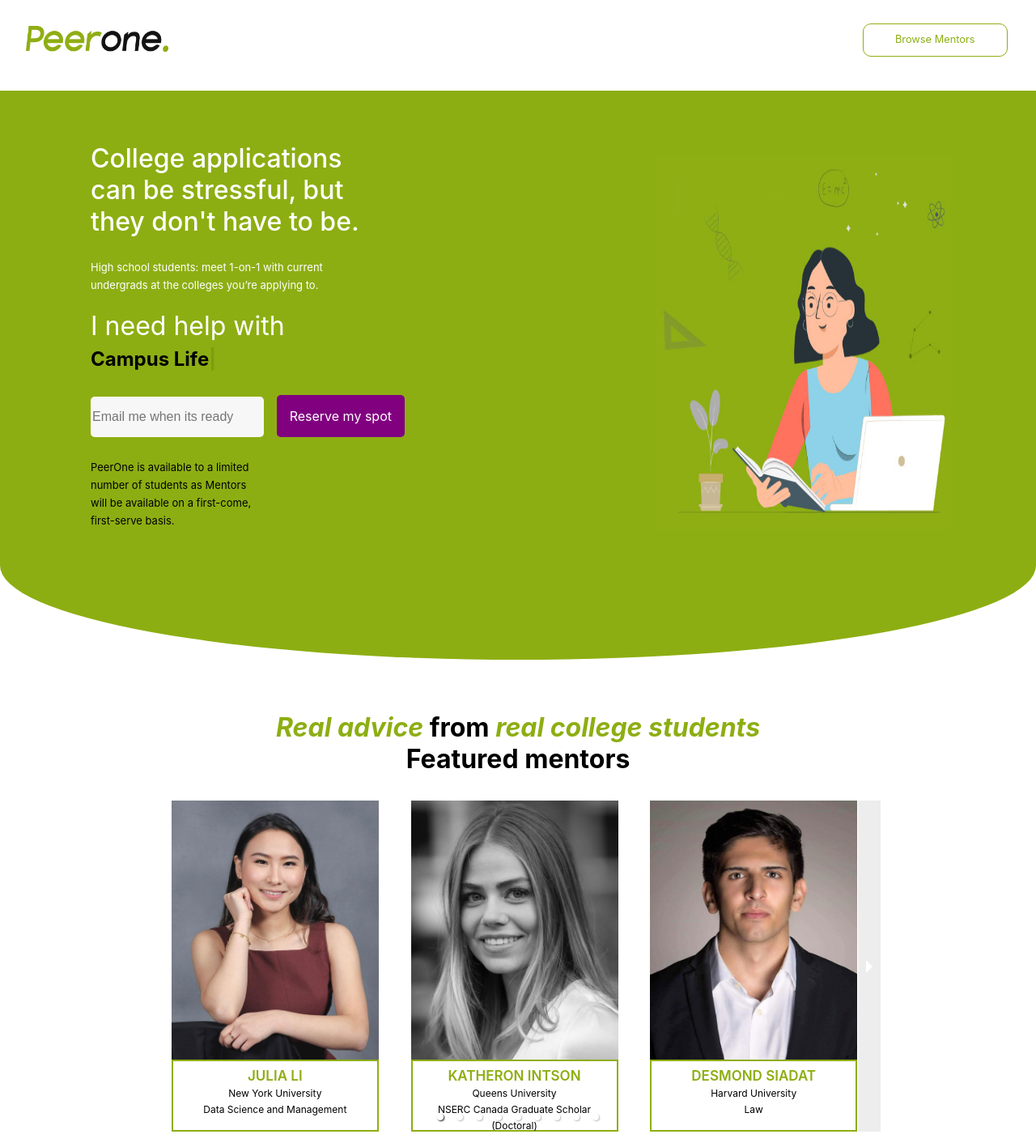
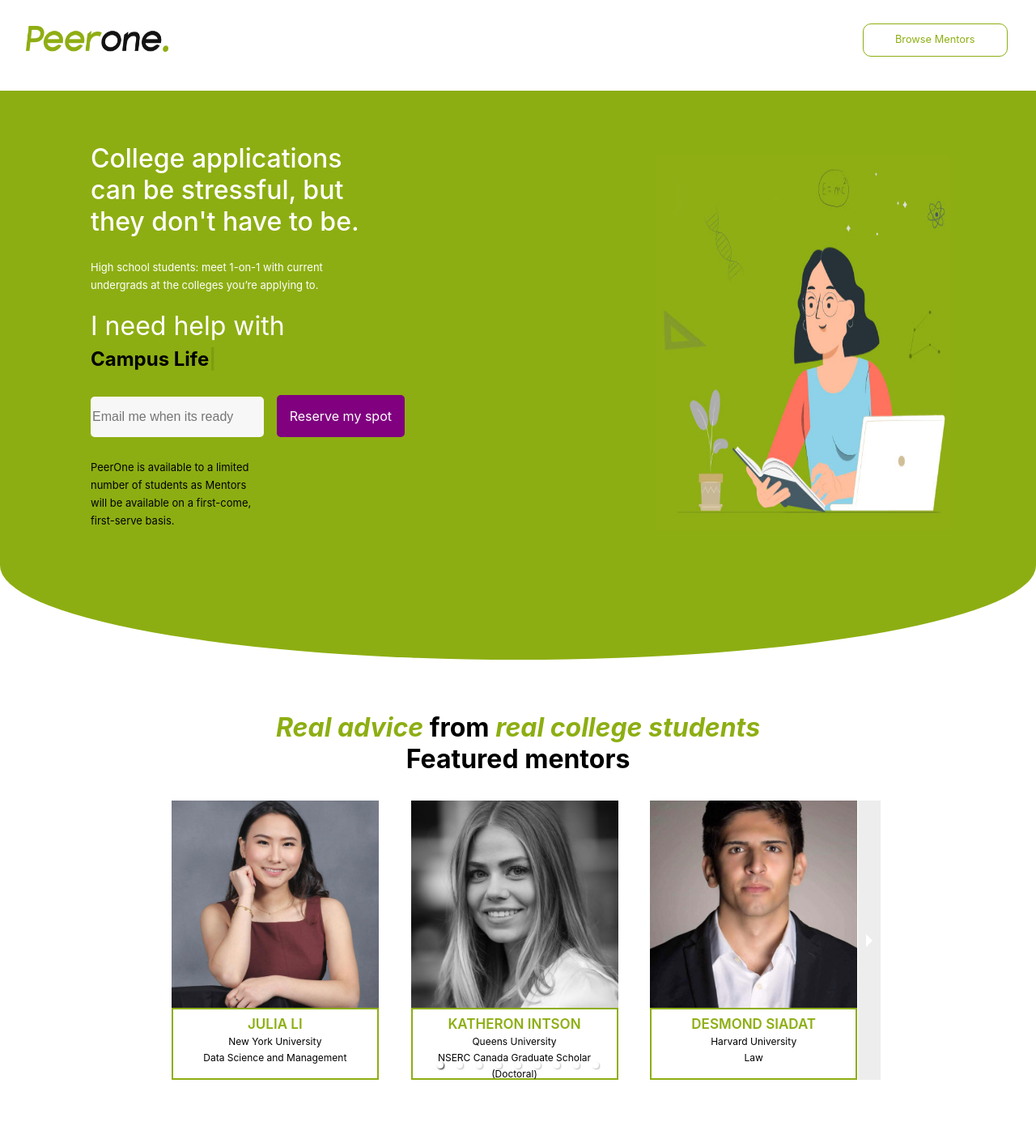
Before and after one commit to harjot-saroya/peerone, a React (Create React App) app: page / in a window 1280 px wide. Shown: the top 1417 px of the page at 81% size. Built offline with nearby package versions, Linux system fonts and the light colour scheme.

Commit message:
slider adjustments

```diff
--- a/src/components/mentors/mentors.css
+++ b/src/components/mentors/mentors.css
@@ -151,7 +151,7 @@
   }
 
   #photos {
-    height: 25vw;
+    height: 20vw;
     width: 20vw;
     object-fit: cover;
   }
```
